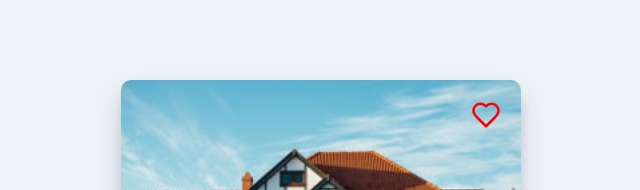
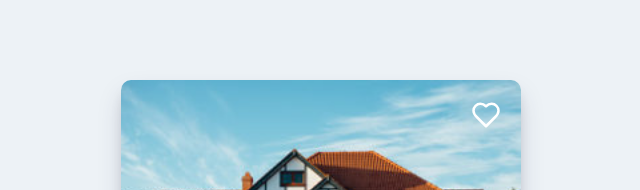
Before and after one commit to Nosihle-Mthembu/MyCard-Example, a React (Vite) app: page / in a window 1280 px wide. Shown: the top 190 px of the page, without its empty margins (319-959 px from the left). Built offline with nearby package versions, Linux system fonts and the light colour scheme.

Commit message:
final changes

```diff
--- a/src/components/heart.jsx
+++ b/src/components/heart.jsx
@@ -3,29 +3,35 @@ import { LuHeart } from "react-icons/lu";
 import { useState } from "react";
 
 function Heart(){
+    // localStorage.setItem("myCat", "Tom");
     const [isLiked, setIsLiked] = useState(false);
     let iconColour = "red";
+    let filler = "red"
 
     function ChangeLike(){
-
+        setIsLiked(!isLiked)
+       }
         if(isLiked){
             console.log("liked")
-            setIsLiked(false);
+            // setIsLiked(false);
             iconColour = "red";
+            filler = "red"
         }
 
         if(!isLiked){
             console.log("unliked")
-            setIsLiked(true);
+            // setIsLiked(true);
             iconColour = "white";
+            filler = "none"
         }
-    }
+
 
     return(
         <div className="hearticon"><LuHeart onClick={ChangeLike} style={{
             width:30,
             height:30,
             color: iconColour,
+            fill: filler,
             float:"right",
             margin:20,
         }}/>
```
